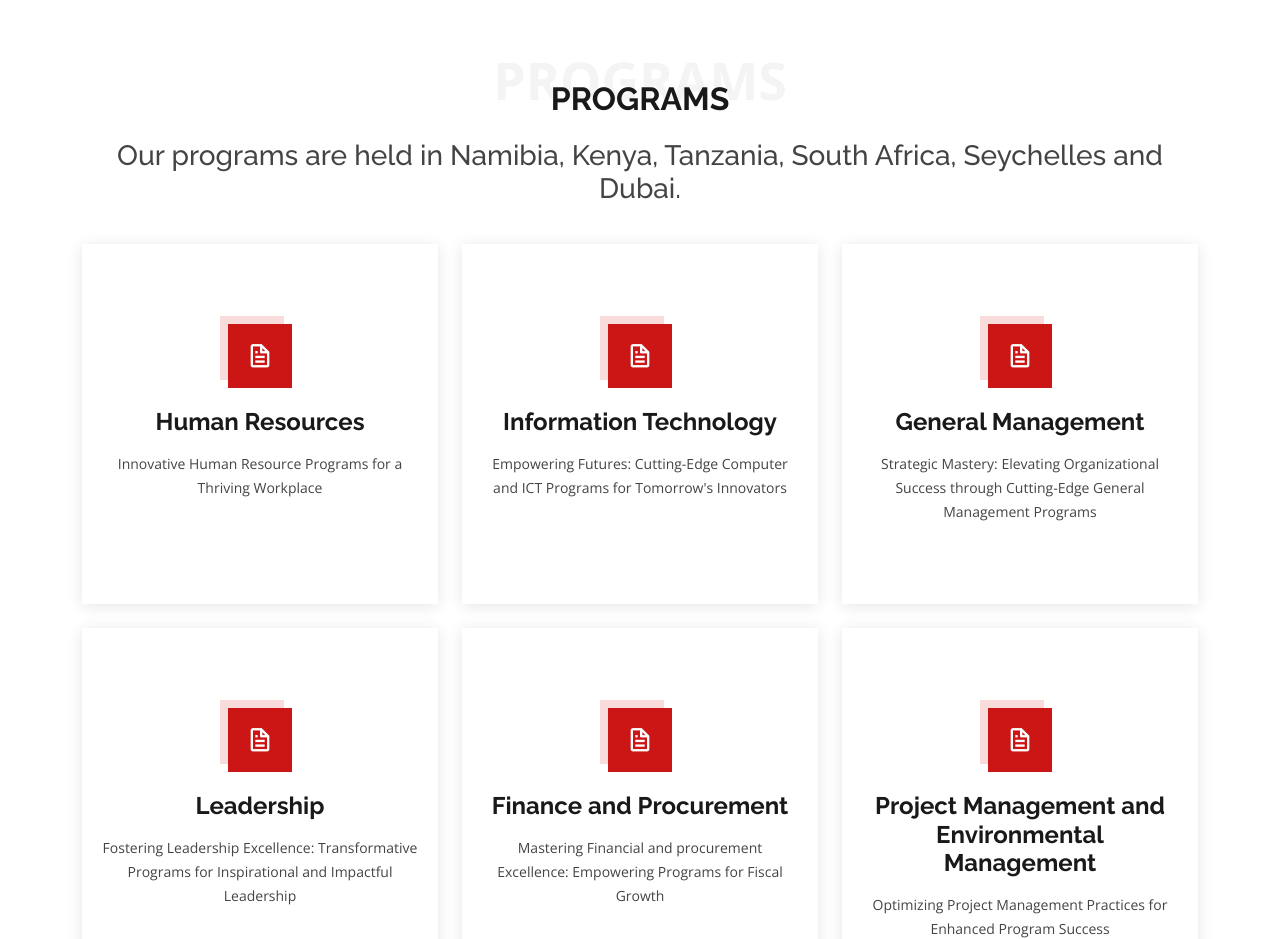
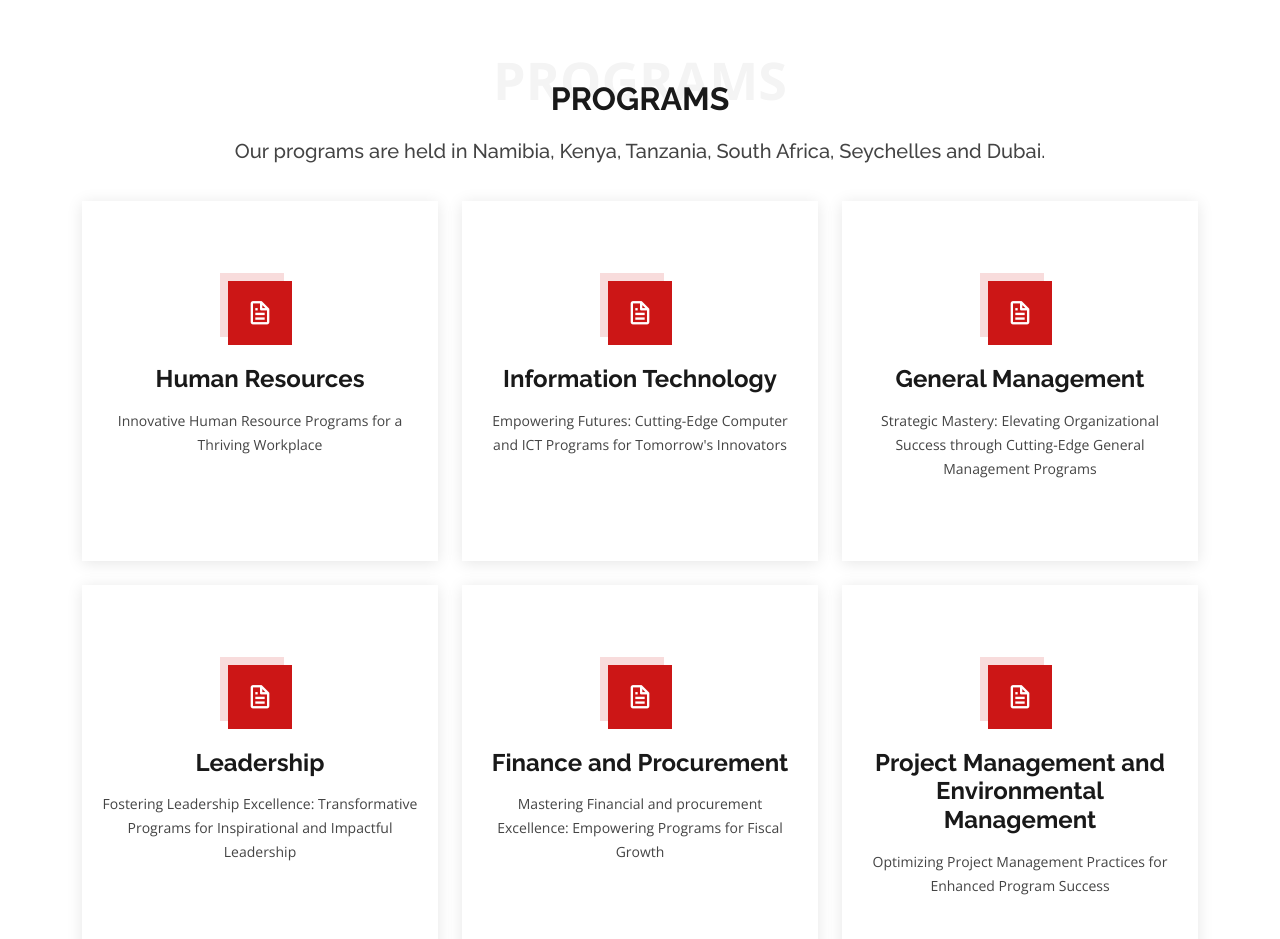
Before and after one commit to ACT20/africancenter, a plain HTML site: page index.html in a window 1280 px wide. Shown: the part 2360-3299 px from the top of the page. Drawn offline with nearby package versions, Linux system fonts and the light colour scheme.

Commit message:
Update index.html

```diff
--- a/index.html
+++ b/index.html
@@ -155,7 +155,7 @@
         <div class="section-title">
           <span>Programs</span>
           <h2>Programs</h2>
-          <h3>Our programs are held in Namibia, Kenya, Tanzania, South Africa, Seychelles and Dubai.</h3>
+          <h5>Our programs are held in Namibia, Kenya, Tanzania, South Africa, Seychelles and Dubai.</h5>
         </div>
 
         <div class="row">
```
